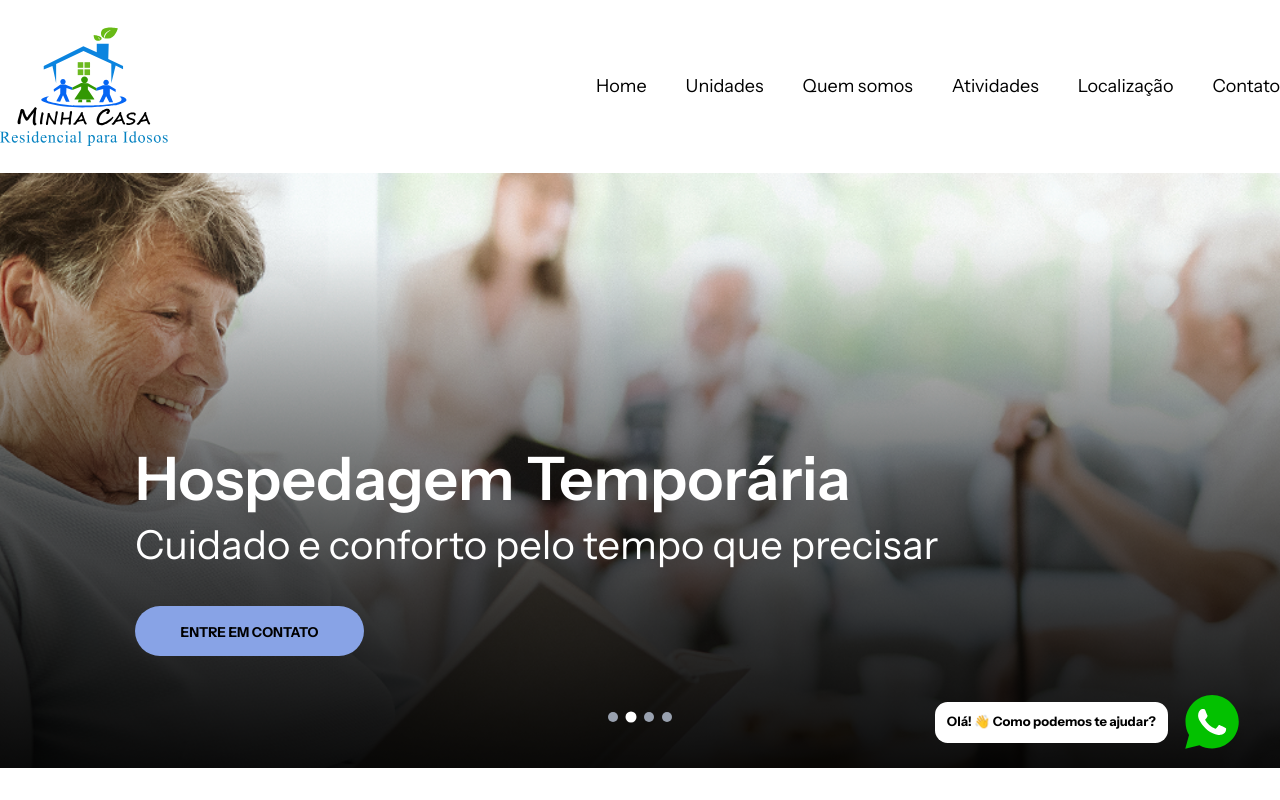
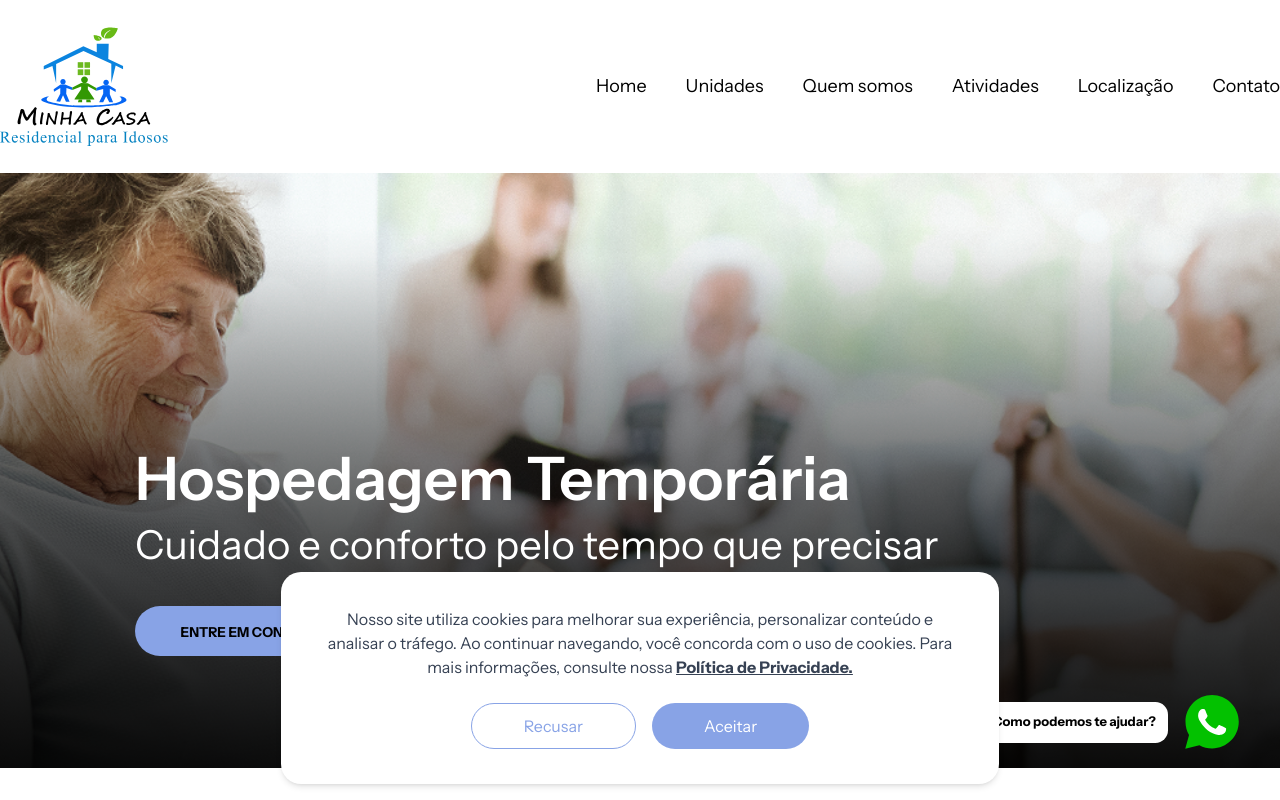
Before and after one commit to ZIONDEVS/minha_casa, a Next.js app: page / in a window 1280 px wide. Shown: the top 800 px of the page. Built offline with nearby package versions, Linux system fonts and the light colour scheme.

Commit message:
adjustments cookies

```diff
--- a/package.json
+++ b/package.json
@@ -9,7 +9,9 @@
     "lint": "next lint"
   },
   "dependencies": {
+    "axios": "^1.8.4",
     "framer-motion": "^12.4.10",
+    "js-cookie": "^3.0.5",
     "lucide-react": "^0.479.0",
     "next": "^15.2.2",
     "react": "^19.0.0",
@@ -19,6 +21,8 @@
   "devDependencies": {
     "@eslint/eslintrc": "^3",
     "@tailwindcss/postcss": "^4",
+    "@types/axios": "^0.9.36",
+    "@types/js-cookie": "^3.0.6",
     "@types/node": "^20",
     "@types/react": "^19",
     "@types/react-dom": "^19",
--- a/src/app/components/cookies.tsx
+++ b/src/app/components/cookies.tsx
@@ -1,85 +1,131 @@
-'use client'
-import React, { useState, useEffect } from "react";
+"use client";
 
-const CookieConsent: React.FC = () => {
-    const [showPopup, setShowPopup] = useState(false);
+import { useState, useEffect } from "react";
+import Cookies from "js-cookie";
+import axios from "axios";
+
+const getBrowserInfo = () => {
+  const userAgent = navigator.userAgent;
+  let browserName = "Desconhecido";
+
+  if (userAgent.indexOf("Chrome") > -1) {
+    browserName = "Google Chrome";
+  } else if (userAgent.indexOf("Firefox") > -1) {
+    browserName = "Mozilla Firefox";
+  } else if (userAgent.indexOf("Safari") > -1) {
+    browserName = "Apple Safari";
+  } else if (
+    userAgent.indexOf("MSIE") > -1 ||
+    userAgent.indexOf("Trident") > -1
+  ) {
+    browserName = "Internet Explorer";
+  }
+
+  return browserName;
+};
+
+const getDeviceInfo = () => {
+  const userAgent = navigator.userAgent;
+  return /Mobi|Android/i.test(userAgent) ? "Dispositivo Móvel" : "Desktop";
+};
+
+const getScreenResolution = () => {
+  return `${window.screen.width} x ${window.screen.height}`;
+};
+
+const getUserLanguage = () => {
+  return navigator.language || navigator.language;
+};
+
+const CookieConsent = () => {
+  const [isVisible, setIsVisible] = useState(false);
 
   useEffect(() => {
-        const hasAcceptedCookies = localStorage.getItem("cookiesAccepted");
-        console.log(localStorage.getItem("cookiesAccepted"));
-        if (!hasAcceptedCookies) {
-            setShowPopup(true);
+    const consent = Cookies.get("cookieConsent");
+    if (consent === undefined) {
+      setIsVisible(true);
     }
   }, []);
 
-    const handleAccept = async () => {
-        await handleCookieConsent();
-        localStorage.setItem("cookiesAccepted", "true");
-        setShowPopup(false);
+  const handleReject = async () => {
+    Cookies.set("cookieConsent", "false", { expires: 365 });
+    setIsVisible(false);
   };
 
-    const handleReject = () => {
-        localStorage.setItem("cookiesAccepted", "false");
-        setShowPopup(false);
-    };
+  const handleAccept = async () => {
+    Cookies.set("cookieConsent", "true", { expires: 365 });
+    setIsVisible(false);
 
-    const handleCookieConsent = async () => {
+    const browser = getBrowserInfo();
+    const device = getDeviceInfo();
+    const screenResolution = getScreenResolution();
+    const language = getUserLanguage();
+
+    const fetchLocation = async () => {
       try {
-            const res = await fetch("https://ipinfo.io/json?token=ec5e1e368842f7");
-
-            console.log('Resposta do IPInfo:', res);
-            if (!res.ok) {
-                throw new Error('Falha ao obter dados de localização');
-            }
-
-            const locationData = await res.json();
-            console.log('Dados de localização:', locationData);
-
-            const browser = navigator.userAgent;
-            const device =
-                /Mobi|Android|iPhone/.test(navigator.userAgent) ? "Mobile" : "Desktop";
-            const screenResolution = `${window.screen.width}x${window.screen.height}`;
-            const language = navigator.language || navigator.languages[0];
-            const { city, region, country } = locationData;
+        const response = await axios.get("https://ipinfo.io/json");
+        const data = response.data as { city: string; region: string; country: string };
+        const { city, region, country } = data;
 
         const formData = new FormData();
-            formData.append("entry.671399726", browser);
-            formData.append("entry.1879081599", device);
-            formData.append("entry.297444134", screenResolution);
-            formData.append("entry.1483303597", language);
-            formData.append("entry.1453011610", city);
-            formData.append("entry.1502148419", region);
-            formData.append("entry.708115313", country);
 
-            const response = await fetch(
-                "https://docs.google.com/forms/d/e/1FAIpQLScGz8rMMhUjS2BnxqPnRGEyYQjlWd5eDA-Ff7Kgqzktzql8pw/formResponse",
-                {
+        formData.append("entry.95575053", browser);
+        formData.append("entry.280121697", device);
+        formData.append("entry.1563561589", screenResolution);
+        formData.append("entry.184369474", language);
+        formData.append("entry.392194838", city);
+        formData.append("entry.639866657", region);
+        formData.append("entry.1169654021", country);
+
+        const formUrl =
+          "https://docs.google.com/forms/d/e/1FAIpQLSdrTV5h0dPpMttjF0_d9US4OUnvzkU_QONPw8P3aztMVkbt_Q/formResponse";
+
+        const sheetResponse = await fetch(formUrl, {
           method: "POST",
           body: formData,
-                    mode: "no-cors",
+          headers: {
+            Accept: "application/json",
+          },
+        });
+
+        if (sheetResponse.ok) {
+          console.log("Dados enviados com sucesso!");
+          return true;
+        } else {
+          console.error("Erro ao enviar dados:", await sheetResponse.json());
+          return false;
         }
+      } catch (error) {
+        console.error(
+          "Erro ao obter a localização do usuário ou enviar dados:",
+          error
         );
-
-            console.log('Resposta do Google Forms:', response);
-            console.log("Dados enviados com sucesso!");
-        } catch (error) {
-            console.error("Erro ao enviar os dados:", error);
       }
     };
 
-    if (!showPopup) return null;
+    await fetchLocation();
+  };
+
+  if (!isVisible) return null;
 
   return (
-    <div className="fixed bottom-4 left-1/2 transform -translate-x-1/2 w-[90%] md:w-[718px] px-[43px] py-[35px] bg-white rounded-[20px] shadow-md z-50">
+    <div className="fixed bottom-4 left-1/2 transform -translate-x-1/2 w-[90%] md:w-[718px] md:px-[43px] px-[28px] py-[35px] bg-white rounded-[20px] shadow-md z-50">
       <p className="text-center text-gray-700 mb-6">
-        Nosso site utiliza cookies para melhorar sua experiência, personalizar conteúdo e analisar o tráfego. Ao continuar navegando, você concorda com o uso de cookies. Para mais informações, consulte nossa <span className="font-bold underline cursor-pointer">Política de Privacidade</span>.
+      Nosso site utiliza cookies para melhorar sua experiência, personalizar conteúdo e analisar o tráfego. Ao continuar navegando, você concorda com o uso de cookies. Para mais informações, consulte nossa {" "}
+        <a
+          className="font-bold underline cursor-pointer text-black-500"
+          href="/politica-de-privacidade"
+        >
+          Política de Privacidade.
+        </a>
       </p>
       <div className="flex justify-center gap-4">
         <button
           onClick={handleReject}
           className="border border-[#88A3E6] text-[#88A3E6] py-[10px] md:px-[52px] px-[42px] rounded-full cursor-pointer"
+          type="button"
         >
-          Rejeitar
+          Recusar
         </button>
         <button
           onClick={handleAccept}
@@ -90,6 +136,6 @@ const CookieConsent: React.FC = () => {
       </div>
     </div>
   );
-}
+};
 
 export default CookieConsent;
--- a/src/app/page.tsx
+++ b/src/app/page.tsx
@@ -12,6 +12,7 @@ import Image from 'next/image';
 import Activities from './components/ activities';
 import Facilities from './components/facilities';
 import Contact from './components/contact';
+import CookieConsent from './components/cookies';
 
 export default function Home() {
   return (
@@ -39,7 +40,7 @@ export default function Home() {
       </a>
         <Header />
         <MenuMobile/>
-        {/* <CookieConsent/> */}
+        <CookieConsent/>
         <Hero />
         <Units/>
         <AboutUs/>
--- a/src/app/politica-de-privacidade/page.tsx
+++ b/src/app/politica-de-privacidade/page.tsx
@@ -6,6 +6,7 @@ import { MenuMobile } from '../components/header/menuMobile';
 
 import Footer from '../components/footer';
 import Text from './components/text';
+import CookieConsent from '../components/cookies';
 
 export default function Home() {
   return (
@@ -33,7 +34,7 @@ export default function Home() {
       </a>
         <Header />
         <MenuMobile/>
-        {/* <CookieConsent/> */}
+        <CookieConsent/>
         <Text/>
         <Footer/>
       </div>
```
Also changed, not shown: 1 other file (tests, documents, lock files or other folders). Lines whose indentation alone changed are shown as unchanged.
